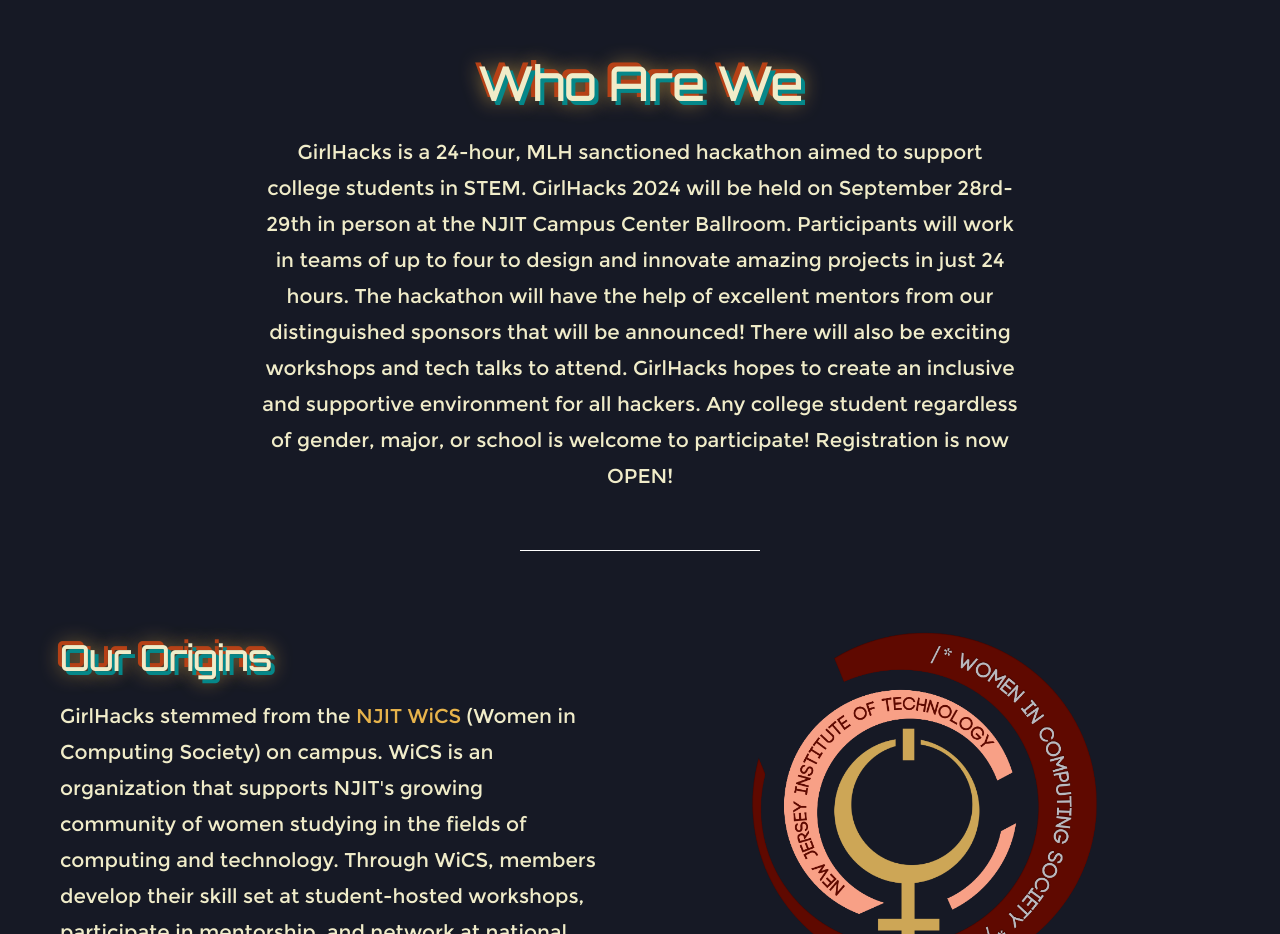
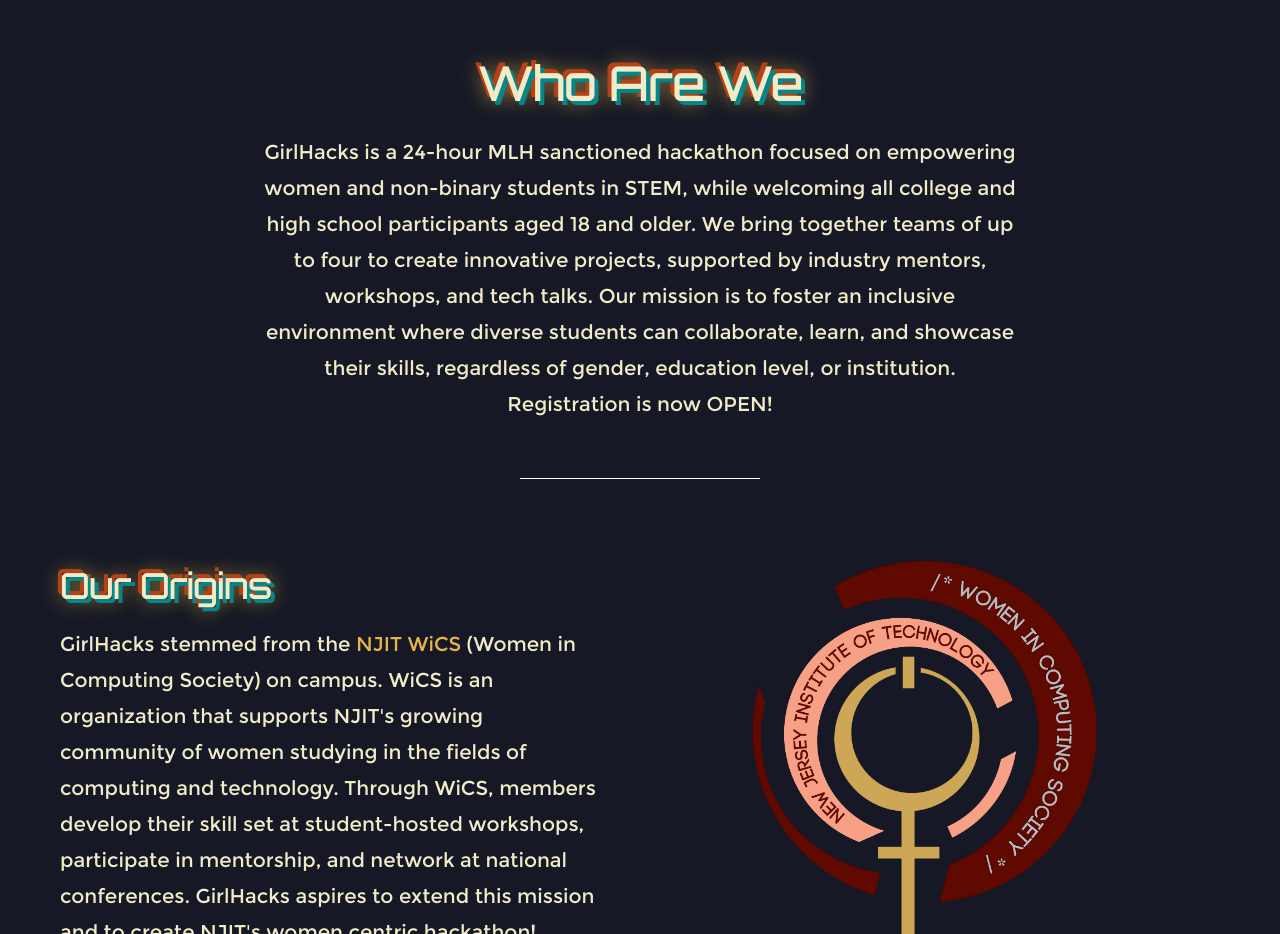
Before and after one commit to NJIT-Women-In-Computing-Society/njit-women-in-computing-society.github.io, a plain HTML site: page index.html in a window 1280 px wide. Shown: the part 900-1834 px from the top of the page. Drawn offline with Linux system fonts and the light colour scheme; a web font is replaced by a local one.

Commit message:
update about

```diff
--- a/index.html
+++ b/index.html
@@ -76,15 +76,10 @@
         <div class="row narrow section-intro has-bottom-sep">
             <div class="col-full text-center">
                 <h1>Who Are We</h1>
-                <p class="lead">GirlHacks is a 24-hour, MLH sanctioned hackathon aimed to support college
-                     students in STEM. GirlHacks 2024 will be held on September 28rd-29th in person at the NJIT Campus Center Ballroom.
-                     Participants will work in teams of up to four to design and innovate amazing projects
-                     in just 24 hours. The hackathon will have the help of excellent mentors from our
-                      distinguished sponsors that will be announced! There will also be exciting workshops
-                       and tech talks to attend. GirlHacks hopes to create an inclusive and supportive
-                        environment for all hackers. Any college student regardless of gender, major,
-                         or school is welcome to participate! Registration is now OPEN!
+                <p class="lead">GirlHacks is a 24-hour MLH sanctioned hackathon focused on empowering women and non-binary students in STEM, while welcoming all college and high school participants aged 18 and older. We bring together teams of up to four to create innovative projects, supported by industry mentors, workshops, and tech talks. Our mission is to foster an inclusive environment where diverse students can collaborate, learn, and showcase their skills, regardless of gender, education level, or institution.
+                <br> Registration is now OPEN!
                 </p>
+
             </div>
         </div>
         <div class="row about-content">
```
